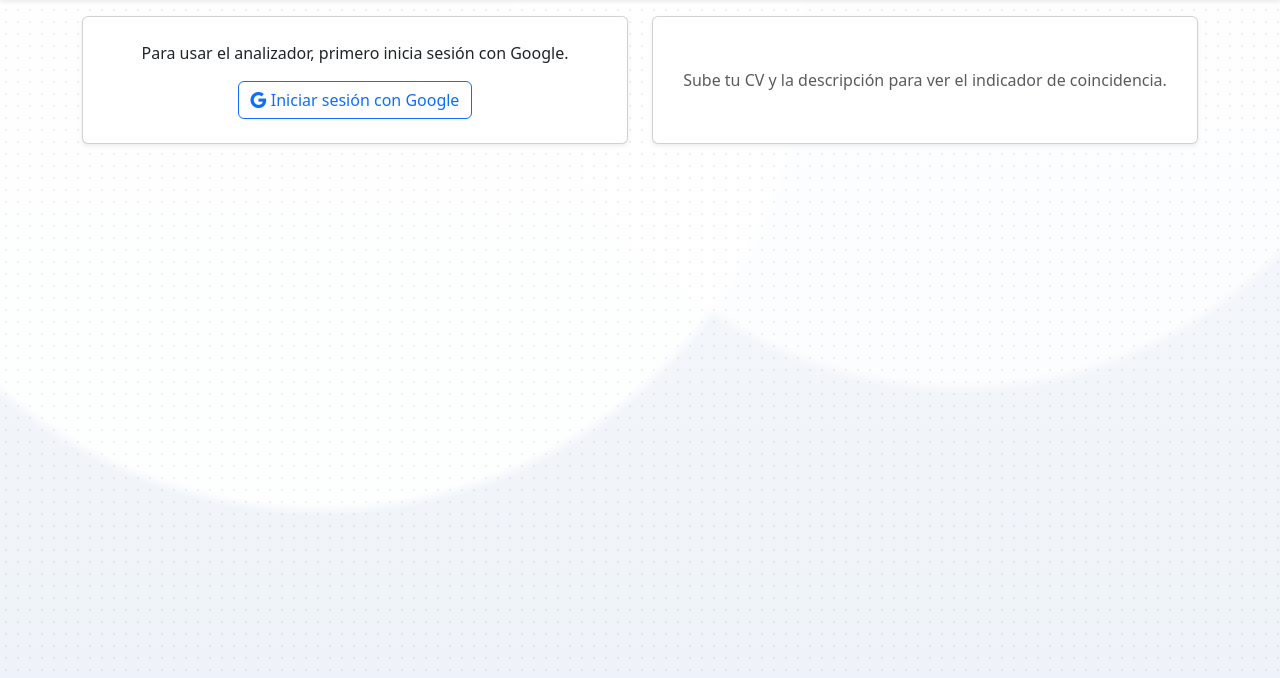
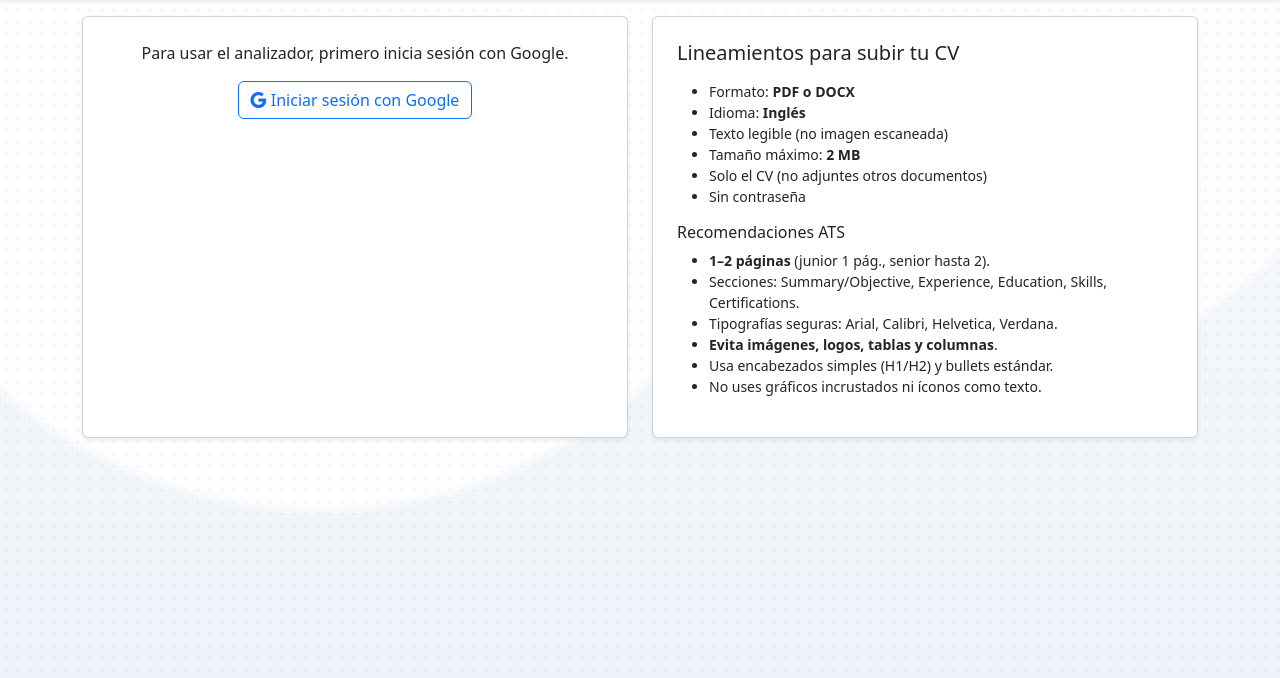
Before and after one commit to ricardocarruyo/cv-scanner, a Flask app: page / in a window 1280 px wide. Shown: the part 56-734 px from the top of the page. Run offline with Flask 3, Linux system fonts and the light colour scheme.

Commit message:
Cambio Lado derecho

```diff
--- a/app/models.py
+++ b/app/models.py
@@ -1,5 +1,6 @@
 from datetime import datetime
 from .extensions import db
+from sqlalchemy import Integer, Column
 
 class User(db.Model):
     __tablename__ = "users"
@@ -36,6 +37,7 @@ class Execution(db.Model):
     score = db.Column(db.Integer)
     feedback_text = db.Column(db.Text)
     created_at = db.Column(db.DateTime, nullable=False, default=datetime.utcnow)
+    ats_score = Column(Integer, nullable=True)
 
     user = db.relationship("User", back_populates="executions")
 
--- a/app/routes/main.py
+++ b/app/routes/main.py
@@ -9,11 +9,13 @@ from ..models import User, Execution, Comment   # <-- agrega Comment
 from sqlalchemy import asc                      # <-- agrega asc
 from datetime import datetime                   # <-- para timestamps
 from flask import send_from_directory, current_app
+from ..services.files import extract_pdf, extract_docx
+from ..services.ats import evaluate_ats_compliance
 
 
 bp = Blueprint("main", __name__)
 
-MAX_MB = 10
+MAX_MB = 2
 
 @bp.route("/favicon.ico")
 def favicon():
@@ -39,105 +41,126 @@ def index():
     picture = session.get("user_picture")
 
     if request.method == "POST":
-        if not email:
-            flash("Inicia sesión para analizar tu CV.")
-            return redirect(url_for("auth.login"))
+        try:
+            ext = filename.rsplit(".", 1)[1].lower()
+            if ext == "pdf":
+                cv_text, pdf_meta = extract_pdf(data)
+                docx_meta = None
+            else:
+                cv_text, docx_meta = extract_docx(data)
+                pdf_meta = None
 
-        file = request.files.get("cv")
-        jobdesc = request.form.get("jobdesc", "")
-        occ = (request.form.get("occupation") or "").strip()[:200]
+            if not email:
+                flash("Inicia sesión para analizar tu CV.")
+                return redirect(url_for("auth.login"))
 
-        if not file or not jobdesc:
-            flash("Faltan el archivo y/o la descripción del puesto.")
+            file = request.files.get("cv")
+            jobdesc = request.form.get("jobdesc", "")
+            occ = (request.form.get("occupation") or "").strip()[:200]
+
+            if not file or not jobdesc:
+                flash("Faltan el archivo y/o la descripción del puesto.")
+                return redirect(url_for("main.index"))
+
+            filename = file.filename or ""
+            if not allowed_file(filename):
+                flash("Formato no permitido. Solo PDF o DOCX.")
+                return redirect(url_for("main.index"))
+
+            data = file.read()
+            if len(data) > MAX_MB * 1024 * 1024:
+                flash("El archivo supera 2 MB.")
+                return redirect(url_for("main.index"))
+
+            ext = filename.rsplit(".", 1)[1].lower()
+            try:
+                cv_text = extract_pdf(data) if ext == "pdf" else extract_docx(data)
+            except Exception:
+                flash("No se pudo leer el archivo.")
+                return redirect(url_for("main.index"))
+
+            if looks_suspicious(cv_text[:100000]):
+                flash("Detectamos contenido potencialmente peligroso en el archivo.")
+                return redirect(url_for("main.index"))
+
+            # LLMs
+            feedback_text, oi_error = analizar_openai(cv_text, jobdesc)
+            if feedback_text:
+                model_vendor, model_name, model_used = "openai", "gpt-4o", 1
+            else:
+                fb = analizar_gemini(cv_text, jobdesc)
+                feedback_text = fb
+                model_vendor, model_name, model_used = ("gemini", "gemini-1.5-flash", 2) if fb else (None, None, None)
+
+            feedback_html = sanitize_markdown(feedback_text) if feedback_text else None
+            score_jd = extraer_score(feedback_text) if feedback_text else None
+
+            # ATS score (estructura/lineamientos)
+            res_lang = detectar_idioma(cv_text)  # 'en' / 'es'
+            score_ats, ats_details = evaluate_ats_compliance(
+                text=cv_text, lang_code=res_lang, ext=ext,
+                pdf_meta=pdf_meta, docx_meta=docx_meta
+            )
+
+            # Persistencia
+            u = db.session.get(User, email)
+            if not u:
+                u = User(email=email)
+                db.session.add(u)
+            if name: u.full_name = name
+            if picture: u.picture = picture
+            if occ: u.occupation = occ
+            db.session.commit()
+
+            res_lang = detectar_idioma(cv_text)
+            jd_lang = detectar_idioma(jobdesc)
+
+            ex = Execution(
+                email=email,
+                uploaded_filename=filename,
+                uploaded_ext=ext,
+                uploaded_size=len(data),
+                resume_lang=res_lang,
+                jd_lang=jd_lang,
+                model_vendor=model_vendor,
+                model_name=model_name,
+                score=score,
+                feedback_text=feedback_text,
+                ats_score=score_ats
+            )
+            db.session.add(ex); db.session.commit()
+
+            # último análisis en users
+            u.last_model_vendor = model_vendor
+            u.last_model_name = model_name
+            u.last_score = score
+            u.last_exec_id = ex.id
+            u.last_analysis_at = ex.created_at
+            db.session.commit()
+
+            resp = make_response(render_template(
+                "index.html",
+                email=email, name=name, picture=picture,
+                feedback=feedback_html,
+                score_jd=score_jd,        # <<<
+                score_ats=score_ats,      # <<<
+                model_used=model_used,
+                exec_id=ex.id,
+                max_mb=MAX_MB
+            ))
+            resp.headers["Content-Type"] = "text/html; charset=utf-8"
+            return resp
+        except Exception:
+            current_app.logger.exception("Error durante el análisis")
+            flash("Ocurrió un error al procesar el análisis. Inténtalo nuevamente.", "danger")
             return redirect(url_for("main.index"))
 
-        filename = file.filename or ""
-        if not allowed_file(filename):
-            flash("Formato no permitido. Solo PDF o DOCX.")
-            return redirect(url_for("main.index"))
-
-        data = file.read()
-        if len(data) > MAX_MB * 1024 * 1024:
-            flash("El archivo supera 10 MB.")
-            return redirect(url_for("main.index"))
-
-        ext = filename.rsplit(".", 1)[1].lower()
-        try:
-            cv_text = extract_pdf(data) if ext == "pdf" else extract_docx(data)
-        except Exception:
-            flash("No se pudo leer el archivo.")
-            return redirect(url_for("main.index"))
-
-        if looks_suspicious(cv_text[:100000]):
-            flash("Detectamos contenido potencialmente peligroso en el archivo.")
-            return redirect(url_for("main.index"))
-
-        # LLMs
-        feedback_text, oi_error = analizar_openai(cv_text, jobdesc)
-        if feedback_text:
-            model_vendor, model_name, model_used = "openai", "gpt-4o", 1
-        else:
-            fb = analizar_gemini(cv_text, jobdesc)
-            feedback_text = fb
-            model_vendor, model_name, model_used = ("gemini", "gemini-1.5-flash", 2) if fb else (None, None, None)
-
-        feedback_html = sanitize_markdown(feedback_text) if feedback_text else None
-        score = extraer_score(feedback_text) if feedback_text else None
-
-        # Persistencia
-        u = db.session.get(User, email)
-        if not u:
-            u = User(email=email)
-            db.session.add(u)
-        if name: u.full_name = name
-        if picture: u.picture = picture
-        if occ: u.occupation = occ
-        db.session.commit()
-
-        res_lang = detectar_idioma(cv_text)
-        jd_lang = detectar_idioma(jobdesc)
-
-        ex = Execution(
-            email=email,
-            uploaded_filename=filename,
-            uploaded_ext=ext,
-            uploaded_size=len(data),
-            resume_lang=res_lang,
-            jd_lang=jd_lang,
-            model_vendor=model_vendor,
-            model_name=model_name,
-            score=score,
-            feedback_text=feedback_text
-        )
-        db.session.add(ex); db.session.commit()
-
-        # último análisis en users
-        u.last_model_vendor = model_vendor
-        u.last_model_name = model_name
-        u.last_score = score
-        u.last_exec_id = ex.id
-        u.last_analysis_at = ex.created_at
-        db.session.commit()
-
-        resp = make_response(render_template(
-            "index.html",
-            email=email, name=name, picture=picture,
-            feedback=feedback_html, model_used=model_used, score=score,
-            exec_id=ex.id, is_admin=False  # se calcula en base al ADMIN_EMAIL en el template/base
-        ))
-        resp.headers["Content-Type"] = "text/html; charset=utf-8"
-        return resp
-
-    return render_template(
-        "index.html",
-        email=email, name=name, picture=picture,
-        feedback=None,
-        score=None,
-        model_used=None,
-        exec_id=None,
-        occupation=None,
-        max_mb=10
-    )
+    return render_template("index.html",
+                           email=email, name=name, picture=picture,
+                           feedback=None,
+                           score_jd=None, score_ats=None,
+                           model_used=None, exec_id=None,
+                           max_mb=MAX_MB)
 
 @bp.route('/feedback', methods=['POST'])
 def leave_comment():
--- a/app/templates/base.html
+++ b/app/templates/base.html
@@ -65,8 +65,11 @@
           {% endif %}
           <span class="me-3 d-none d-md-inline">{{ session.get('user_name') or session.get('user_email') }}</span>
           <a class="btn btn-sm btn-outline-secondary me-2" href="{{ url_for('history.history') }}"><i class="bi bi-clock-history"></i> Historial</a>
-          {% if config.get('ADMIN_EMAIL') and session.get('user_email') and session.get('user_email')|lower == config.get('ADMIN_EMAIL')|lower %}
-            <a class="btn btn-sm btn-outline-dark me-2" href="{{ url_for('admin.panel') }}"><i class="bi bi-speedometer2"></i> Admin</a>
+          {% if config.get('ADMIN_EMAIL') and session.get('user_email')
+                and session.get('user_email')|lower == config.get('ADMIN_EMAIL')|lower %}
+            <a class="btn btn-sm btn-outline-secondary me-2" href="{{ url_for('history.history') }}">
+              <i class="bi bi-clock-history"></i> Historial
+            </a>
           {% endif %}
           <a class="btn btn-sm btn-outline-danger" href="{{ url_for('auth.logout') }}"><i class="bi bi-box-arrow-right"></i></a>
         {% else %}
--- a/app/templates/index.html
+++ b/app/templates/index.html
@@ -8,6 +8,29 @@
   .needle { transform-origin: 50% 100%; transition: transform 0.8s ease-in-out; }
   .score-label { position: absolute; bottom: 8%; left: 50%; transform: translateX(-50%); font-size: 1.75rem; font-weight: 700; }
   .model-badge { font-size: .9rem; }
+
+  .donut {
+    --size: 150px;
+    --track: #e9ecef;
+    --ok: #28a745;
+    --mid: #ffc107;
+    --bad: #dc3545;
+    width: var(--size);
+    height: var(--size);
+    border-radius: 50%;
+    background:
+      conic-gradient(var(--color, #28a745) 0deg, var(--color, #28a745) var(--angle, 0deg), var(--track) var(--angle, 0deg));
+    position: relative;
+    margin: 0 auto;
+  }
+  .donut::after{
+    content: attr(data-score) '%';
+    position:absolute; inset: 0;
+    display:grid; place-items:center;
+    font-weight: 700; color:#212529;
+    background:
+      radial-gradient(circle at center, #fff 0 58%, transparent 59%);
+  }
 </style>
 {% endblock %}
 
@@ -47,37 +70,44 @@
     </div>
   </div>
 
-  <!-- Tacómetro -->
+  <!-- Panel derecho -->
   <div class="col-12 col-lg-6">
-    <div class="card p-4 shadow-sm h-100 d-flex align-items-center justify-content-center">
-      {% if score is not none %}
-        <div class="gauge-wrap">
-          <svg class="gauge" viewBox="0 0 200 100" aria-label="Indicador de coincidencia">
-            <path d="M10,100 A90,90 0 0 1 190,100" fill="none" stroke="#eee" stroke-width="20"/>
-            <defs>
-              <linearGradient id="g" x1="0%" y1="0%" x2="100%" y2="0%">
-                <stop offset="0%" stop-color="#dc3545"/>
-                <stop offset="50%" stop-color="#ffc107"/>
-                <stop offset="100%" stop-color="#28a745"/>
-              </linearGradient>
-            </defs>
-            <path d="M10,100 A90,90 0 0 1 190,100" fill="none" stroke="url(#g)" stroke-width="20" stroke-linecap="round"/>
-            <g id="needle" class="needle">
-              <polygon points="100,96 97,100 103,100" fill="#333"/>
-              <rect x="99" y="10" width="2" height="90" fill="#333"/>
-              <circle cx="100" cy="100" r="4" fill="#333"/>
-            </g>
-            <text x="10" y="98" font-size="10" fill="#6c757d">0</text>
-            <text x="185" y="98" font-size="10" fill="#6c757d">100</text>
-          </svg>
-          <div class="score-label">{{ score }}%</div>
+    <div class="card p-4 shadow-sm h-100 d-flex align-items-stretch">
+      {% if score_jd is not none and score_ats is not none %}
+        <div class="row w-100 text-center">
+          <div class="col-6 mb-3">
+            <div class="donut" data-score="{{ score_jd|int }}"></div>
+            <div class="fw-semibold mt-2">Coincidencia JD</div>
+          </div>
+          <div class="col-6 mb-3">
+            <div class="donut" data-score="{{ score_ats|int }}"></div>
+            <div class="fw-semibold mt-2">Coincidencia Plantilla ATS</div>
+          </div>
         </div>
       {% else %}
-        <div class="text-muted text-center">Sube tu CV y la descripción para ver el indicador de coincidencia.</div>
+        <div class="w-100">
+          <h5 class="mb-3">Lineamientos para subir tu CV</h5>
+          <ul class="small mb-3">
+            <li>Formato: <strong>PDF o DOCX</strong></li>
+            <li>Idioma: <strong>Inglés</strong></li>
+            <li>Texto legible (no imagen escaneada)</li>
+            <li>Tamaño máximo: <strong>{{ max_mb }} MB</strong></li>
+            <li>Solo el CV (no adjuntes otros documentos)</li>
+            <li>Sin contraseña</li>
+          </ul>
+          <h6 class="mt-3">Recomendaciones ATS</h6>
+          <ul class="small">
+            <li><strong>1–2 páginas</strong> (junior 1 pág., senior hasta 2).</li>
+            <li>Secciones: Summary/Objective, Experience, Education, Skills, Certifications.</li>
+            <li>Tipografías seguras: Arial, Calibri, Helvetica, Verdana.</li>
+            <li><strong>Evita imágenes, logos, tablas y columnas</strong>.</li>
+            <li>Usa encabezados simples (H1/H2) y bullets estándar.</li>
+            <li>No uses gráficos incrustados ni íconos como texto.</li>
+          </ul>
+        </div>
       {% endif %}
     </div>
   </div>
-</div>
 
 <!-- Resultado del análisis -->
 {% if feedback %}
@@ -96,6 +126,15 @@
       </div>
     </div>
     <div>{{ feedback|safe }}</div>
+    <hr class="my-4">
+    <h5 class="mb-2">Lineamientos ATS recomendados</h5>
+    <ul class="small mb-0">
+      <li>Formato PDF/DOCX, inglés, texto no escaneado, máx. {{ max_mb }} MB.</li>
+      <li>Incluye: Summary, Experience, Education, Skills, Certifications.</li>
+      <li>Evita imágenes, tablas, columnas y elementos decorativos.</li>
+      <li>Extensión ideal: 1–2 páginas.</li>
+      <li>Usa fuentes estándar (Arial, Calibri, Helvetica, Verdana).</li>
+    </ul>
   </div>
 {% endif %}
 
@@ -120,19 +159,15 @@
 {% block extra_js %}
 <script>
 (function () {
-  // Tomamos score como string seguro: "" si no viene, None, etc.
-  var s = "{{ score|default('', true) }}";
-  if (!s) return; // nada que hacer si está vacío
-
-  var score = parseInt(s, 10);
-  if (isNaN(score)) return;
-
-  // 0–100 -> 0–180
-  var deg = Math.max(0, Math.min(100, score)) * 1.8;
-  var needle = document.getElementById("needle");
-  if (needle) {
-    needle.style.transform = "rotate(" + deg + "deg)";
-  }
+  var nodes = document.querySelectorAll('.donut');
+  nodes.forEach(function(el){
+    var s = parseInt(el.getAttribute('data-score') || '0', 10);
+    s = Math.max(0, Math.min(100, s));
+    var deg = s * 3.6; // 100% = 360°
+    var color = (s >= 80) ? '#28a745' : (s >= 50 ? '#ffc107' : '#dc3545');
+    el.style.setProperty('--angle', deg + 'deg');
+    el.style.setProperty('--color', color);
+  });
 })();
 </script>
 {% endblock %}
```
Also changed, not shown: app/routes/history.py (+23 -32 lines), app/services/ats.py (added, +95 -0 lines), app/services/files.py (+32 -7 lines), app/templates/history.html (+5 -2 lines).
